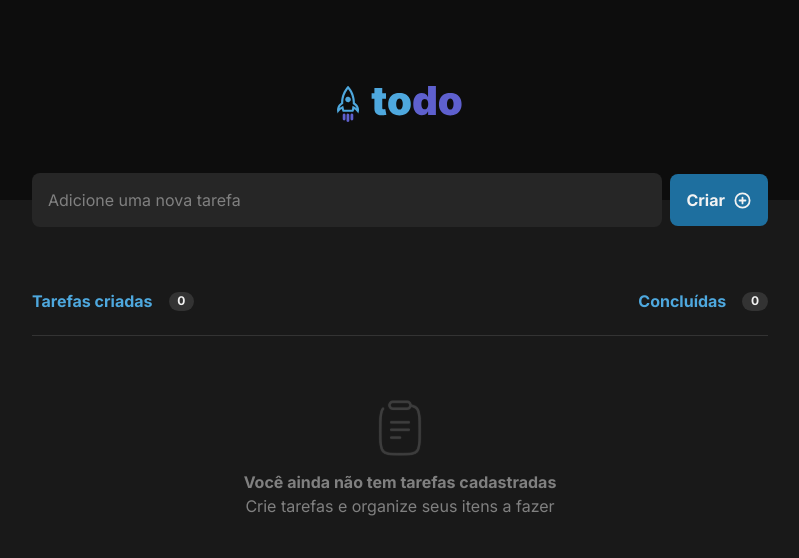
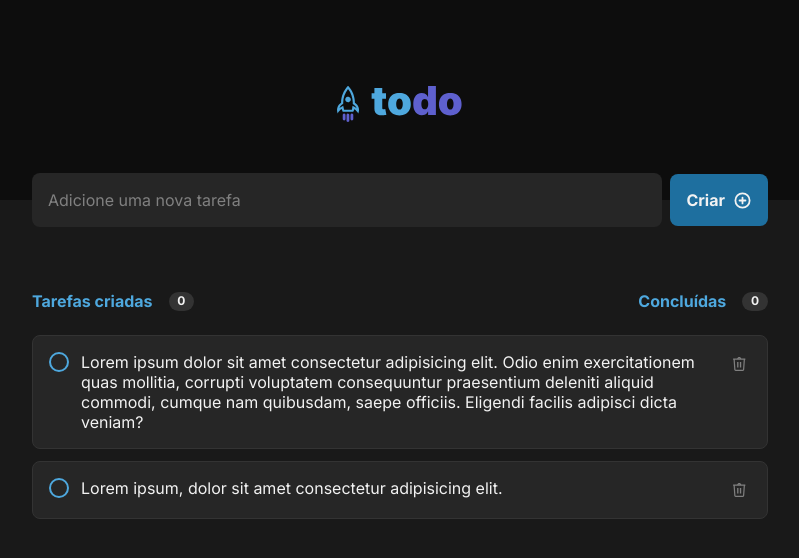
Before and after one commit to diegonacif/todo-list-ignite-react-01, a React (Vite) app: page / in a window 1280 px wide. Shown: the top 558 px of the page, without its empty margins (240-1039 px from the left). Built offline with nearby package versions, Linux system fonts and the light colour scheme.

Commit message:
chore: task list structure done

```diff
--- a/index.html
+++ b/index.html
@@ -7,7 +7,7 @@
     <link href="https://fonts.googleapis.com/css2?family=Inter:wght@400;700&display=swap" rel="stylesheet">
     <link rel="icon" type="image/svg+xml" href="/vite.svg" />
     <meta name="viewport" content="width=device-width, initial-scale=1.0" />
-    <title>Vite + React + TS</title>
+    <title>ToDo List - Ignite ReactJS</title>
   </head>
   <body>
     <div id="root"></div>
--- a/src/components/Body/Body.tsx
+++ b/src/components/Body/Body.tsx
@@ -1,6 +1,7 @@
+import { PlusCircle } from '@phosphor-icons/react';
 import clipboard from '../../assets/Clipboard.svg';
+import trash from '../../assets/trash.svg';
 import '../../App.scss';
-import { PlusCircle } from '@phosphor-icons/react';
 
 export const Body = () => {
   return (
@@ -29,11 +30,23 @@ export const Body = () => {
             </div>
           </div>
         </div>
-        <div className="empty-wrapper">
+        <div className="tasks-wrapper">
+          <div className="task-line">
+            <div className="not-complete"></div>
+            <p>Lorem ipsum dolor sit amet consectetur adipisicing elit. Odio enim exercitationem quas mollitia, corrupti voluptatem consequuntur praesentium deleniti aliquid commodi, cumque nam quibusdam, saepe officiis. Eligendi facilis adipisci dicta veniam?</p>
+            <img src={trash} alt="delete icon" id="delete-icon" />
+          </div>
+          <div className="task-line">
+            <div className="not-complete"></div>
+            <p>Lorem ipsum, dolor sit amet consectetur adipisicing elit.</p>
+            <img src={trash} alt="delete icon" />
+          </div>
+        </div>
+        {/* <div className="empty-wrapper">
           <img src={clipboard} alt="clipboard" />
           <h4>Você ainda não tem tarefas cadastradas</h4>
           <span>Crie tarefas e organize seus itens a fazer</span>
-        </div>
+        </div> */}
       </section>
     </div>
   )
--- a/src/components/Body/_Body.scss
+++ b/src/components/Body/_Body.scss
@@ -101,6 +101,43 @@
 
     }
 
+    .tasks-wrapper {
+      display: flex;
+      flex-direction: column;
+      gap: 0.75rem;
+      color: $gray-100;
+      margin-top: 1.5rem;
+
+      .task-line {
+        display: flex;
+        flex-wrap: nowrap;
+        align-items: stretch;
+        gap: 0.75rem;
+        background-color: $gray-500;
+        border: 1px solid $gray-400;
+        border-radius: 8px;
+        padding: 1rem;
+
+        .not-complete {
+          width: 1.25rem;
+          height: 1.25rem;
+          border: 2px solid $blue;
+          border-radius: 9999px;
+        }
+
+        p {
+          display: flex;
+          flex-direction: column;
+          flex: 1 0 0;
+        }
+
+        #delete-icon {
+          width: 1.5rem;
+          height: 1.5rem;
+        }
+      }
+    }
+
     .empty-wrapper {
       display: flex;
       flex-direction: column;
```
Also changed, not shown: src/assets/trash.svg (added).
